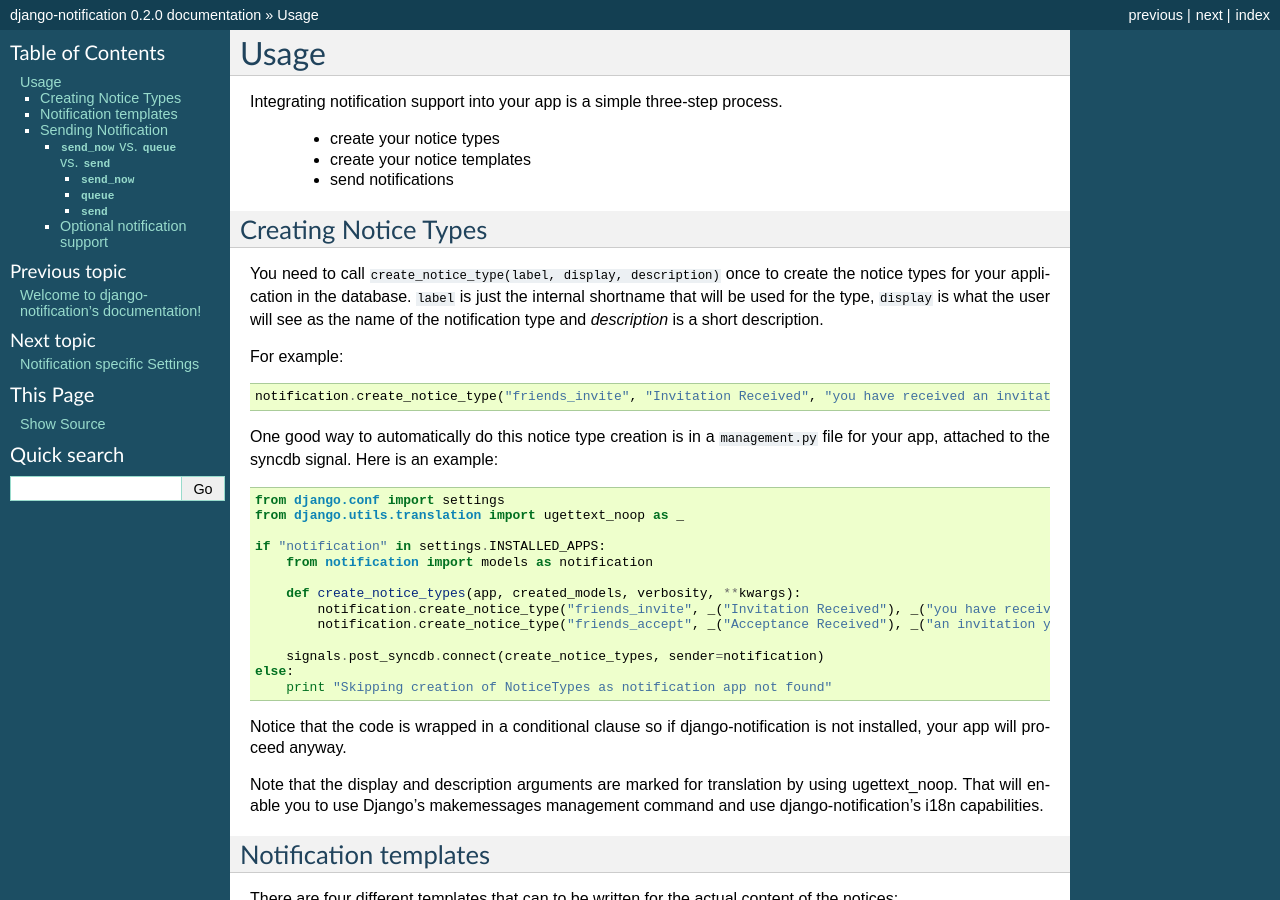
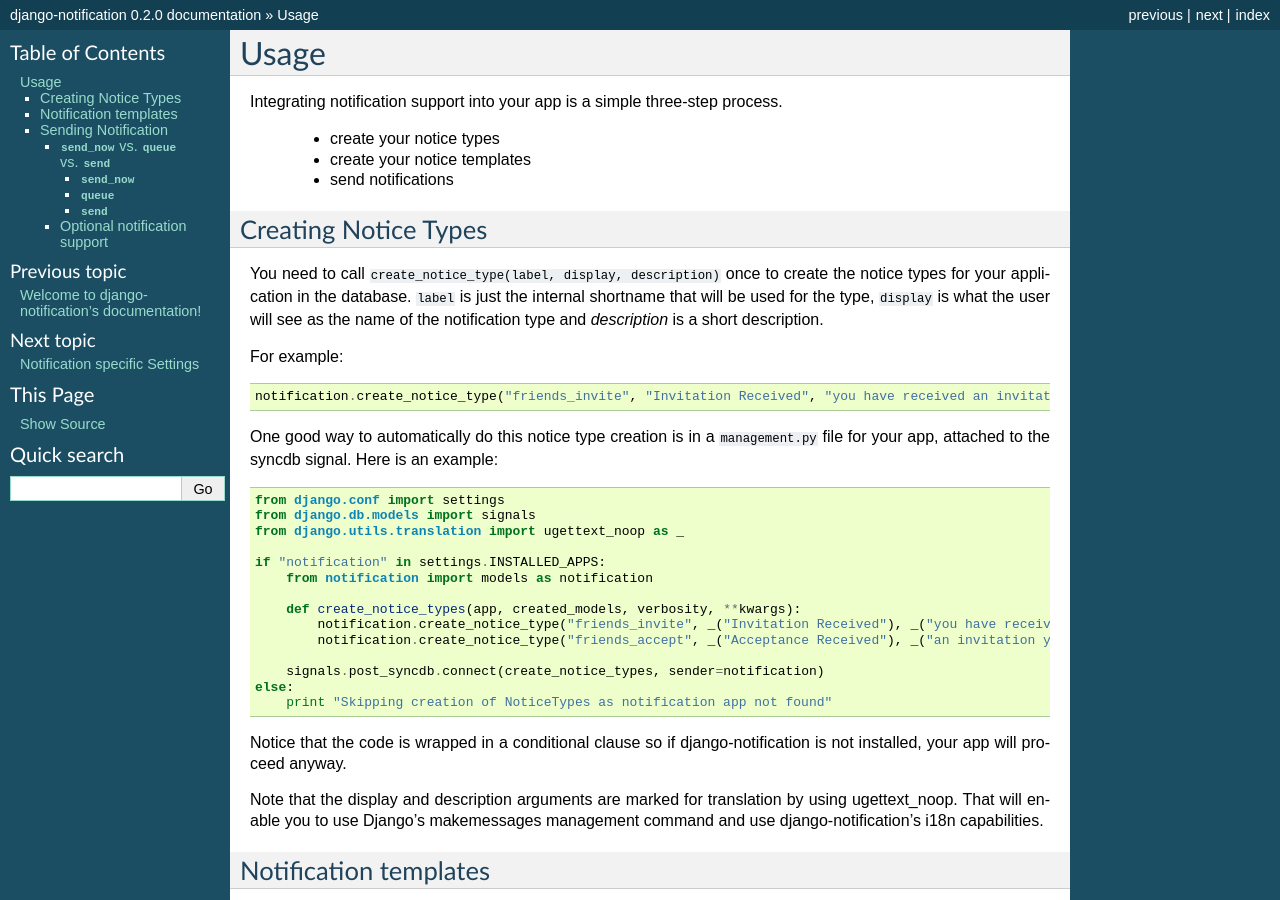
Before and after one commit to GeoNode/geonode-notification, a Sphinx documentation site: the page built from docs/usage.rst, in a window 1280 px wide and 900 px high. Built offline with Sphinx 7.4.7, drawn with Linux system fonts in a browser that asks for light colours.

Commit message:
Add missing signals import.

```diff
--- a/docs/usage.rst
+++ b/docs/usage.rst
@@ -26,6 +26,7 @@
 Here is an example::
 
     from django.conf import settings
+    from django.db.models import signals
     from django.utils.translation import ugettext_noop as _
 
     if "notification" in settings.INSTALLED_APPS:
```
